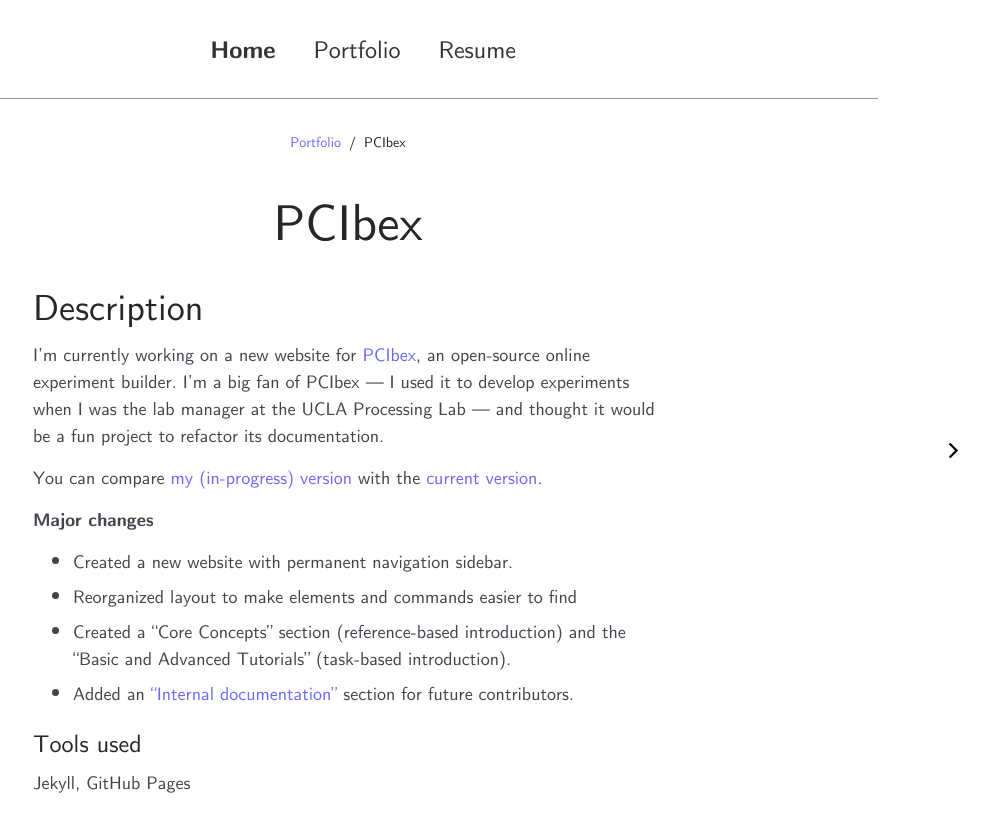
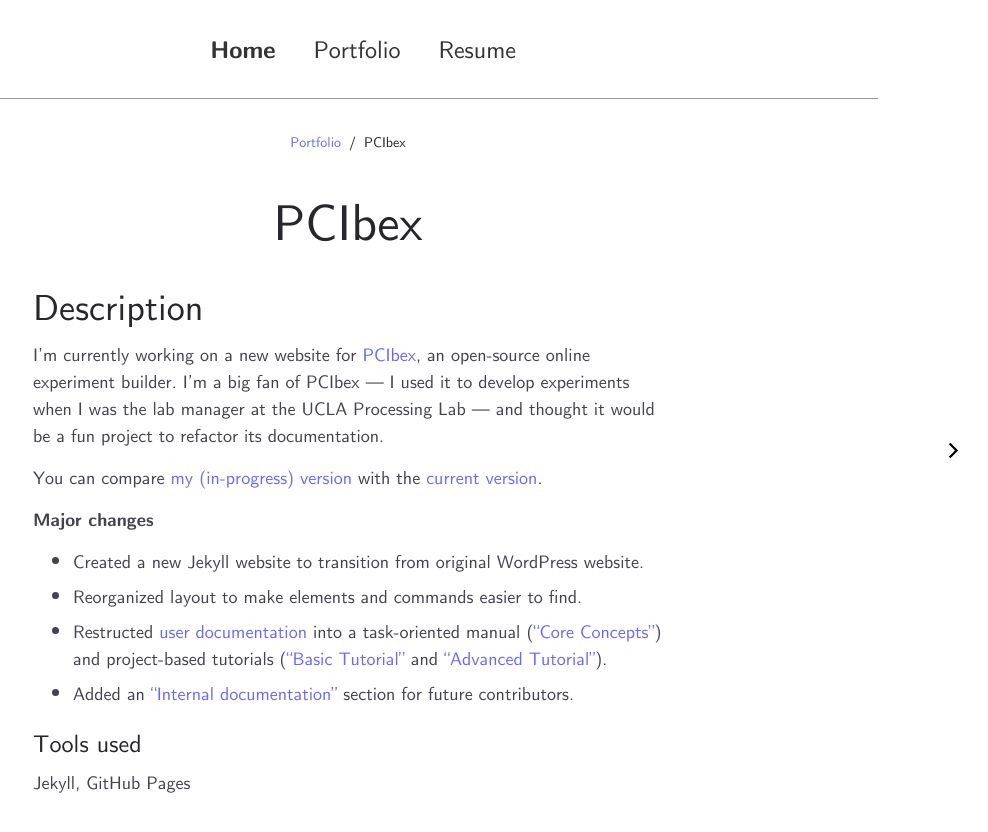
Before and after one commit to angelica-pan/angelica-pan.github.io, a Jekyll site: the page built from _portfolio/pcibex.md, in a window 1280 px wide. Shown: the top 832 px of the page, without its empty margins (292-1280 px from the left). Built offline with Jekyll 4.4.1, drawn with Linux system fonts in a browser that asks for light colours.

Commit message:
Updated resume

```diff
--- a/_config.yml
+++ b/_config.yml
@@ -8,7 +8,7 @@
   name: Angelica Pan
   image: '/assets/img/profile.png'
   job: Aspiring Technical Writer
-  bio: Hi! I'm Angelica. My background is in computational linguistics and psycholinguistics. My most recent position was as the lab manager of the UCLA Language Processing Lab. I'm looking to transition from academia into technical writing.
+  bio: Hi! I'm Angelica. My background is in computational linguistics and psycholinguistics. I was most recently the lab manager of the UCLA Language Processing Lab. I'm looking to transition from academia into technical writing.
   email: angelica.s.pan@gmail.com
 
 # Contact links
--- a/_portfolio/pcibex.md
+++ b/_portfolio/pcibex.md
@@ -14,9 +14,9 @@
 
 
 **Major changes**
-+ Created a new website with permanent navigation sidebar.
-+ Reorganized layout to make elements and commands easier to find
-+ Created a "Core Concepts" section (reference-based introduction) and the "Basic and Advanced Tutorials" (task-based introduction).
++ Created a new Jekyll website to transition from original WordPress website.
++ Reorganized layout to make elements and commands easier to find.
++ Restructed [user documentation](https://www.pcibex.net/wiki/00-overview/){:target="_blank"} into a task-oriented manual (["Core Concepts"]({{site.baseurl}}/pcibex/docs/core-concepts){:target="_blank"}) and project-based tutorials (["Basic Tutorial"]({{site.baseurl}}/pcibex/docs/basic-tutorial){:target="_blank"} and ["Advanced Tutorial"]({{site.baseurl}}/pcibex/docs/advanced-tutorial){:target="_blank"}).
 + Added an ["Internal documentation"]({{site.baseurl}}/pcibex/internal/internal-documentation){:target="_blank"} section for future contributors.
 
 ### Tools used
```
Also changed, not shown: 1 other file.
